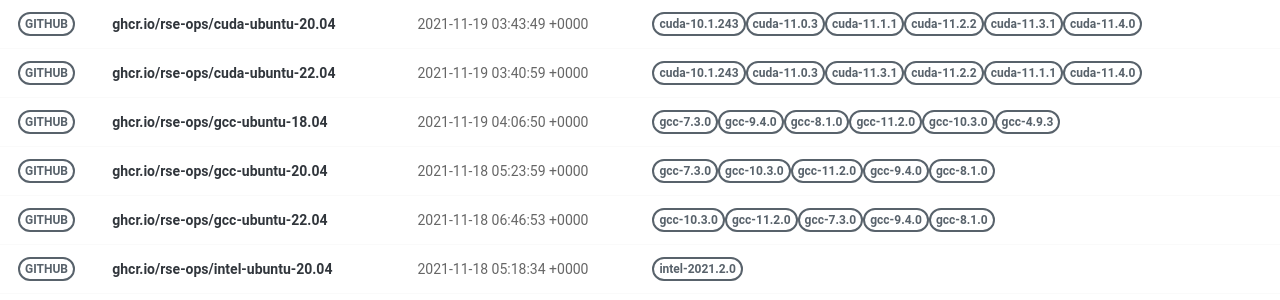
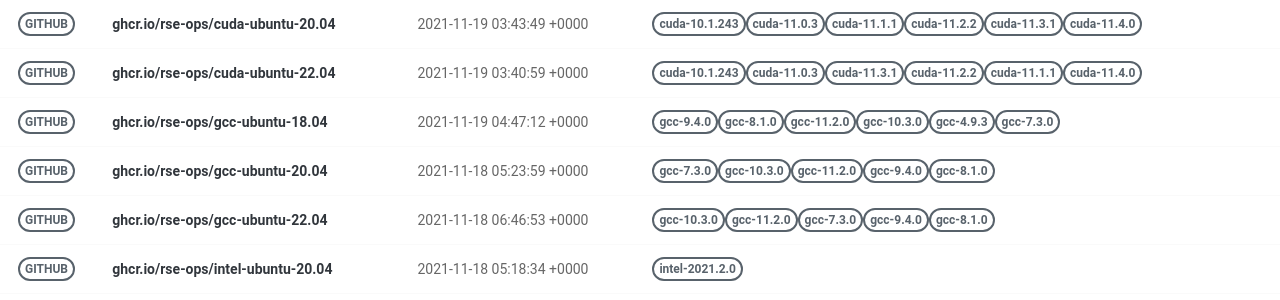
Before and after one commit to rse-ops/docker-images, a Jekyll site: the page built from pages/index.md, in a window 1280 px wide. Shown: the part 277-577 px from the top of the page. Built offline with Jekyll 4.4.1, drawn with Linux system fonts in a browser that asks for light colours; nearby versions of some CDN libraries.

Commit message:
Automated push to update library 2021-11-19

```diff
--- a/_library/ghcr.io-rse-ops-gcc-ubuntu-18.04.md
+++ b/_library/ghcr.io-rse-ops-gcc-ubuntu-18.04.md
@@ -1,14 +1,11 @@
 ---
 layout: container
 name: ghcr.io/rse-ops/gcc-ubuntu-18.04
-updated_at: 2021-11-19 04:06:50.372390
+updated_at: 2021-11-19 04:47:12.673402
 
 
 container_url: https://github.com/orgs/rse-ops/packages/container/package/gcc-ubuntu-18.04
 versions:
- - tag: gcc-7.3.0
-   dockerfile: https://github.com/rse-ops/docker-images/blob/main/ubuntu/gcc/Dockerfile
-   manifest: https://crane.ggcr.dev/manifest/ghcr.io/rse-ops/gcc-ubuntu-18.04:gcc-7.3.0
  - tag: gcc-9.4.0
    dockerfile: https://github.com/rse-ops/docker-images/blob/main/ubuntu/gcc/Dockerfile
    manifest: https://crane.ggcr.dev/manifest/ghcr.io/rse-ops/gcc-ubuntu-18.04:gcc-9.4.0
```
Also changed, not shown: other parts of _library/ghcr.io-rse-ops-gcc-ubuntu-18.04.md (+3 -0 lines).
